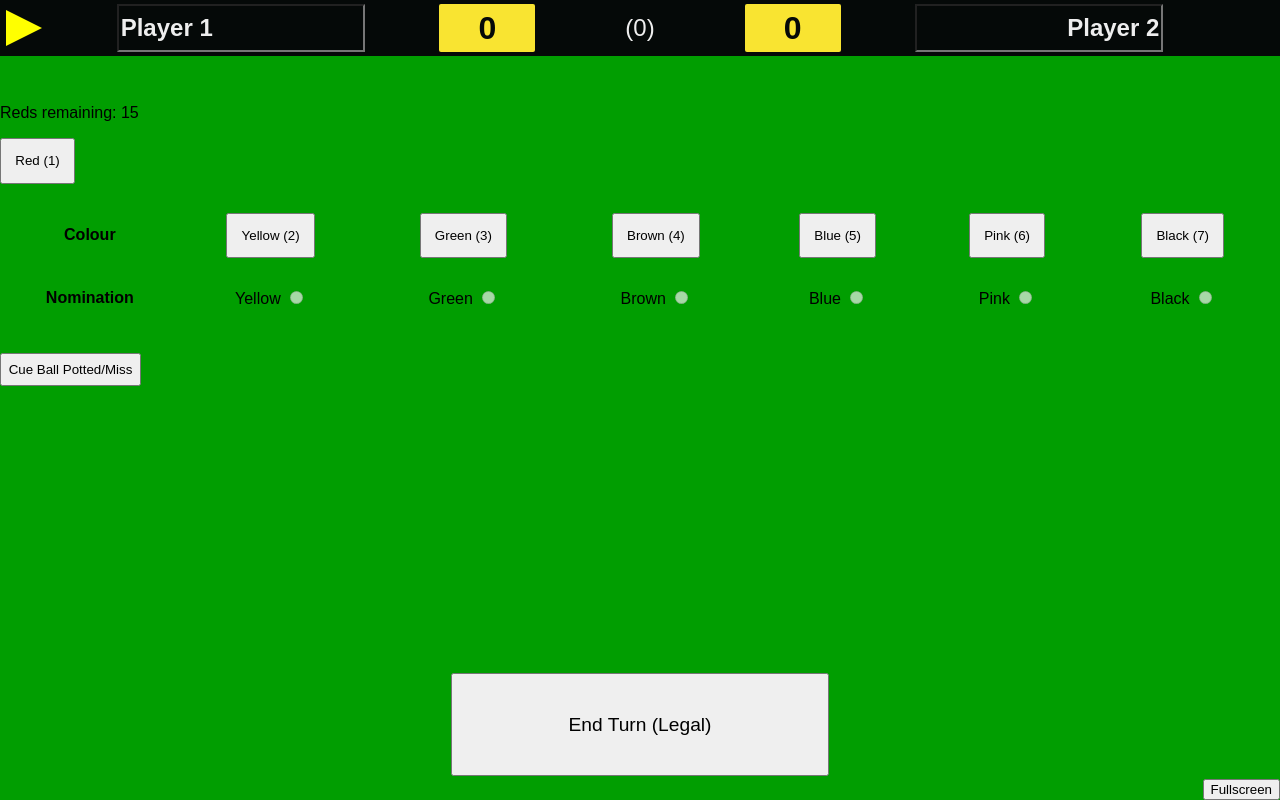
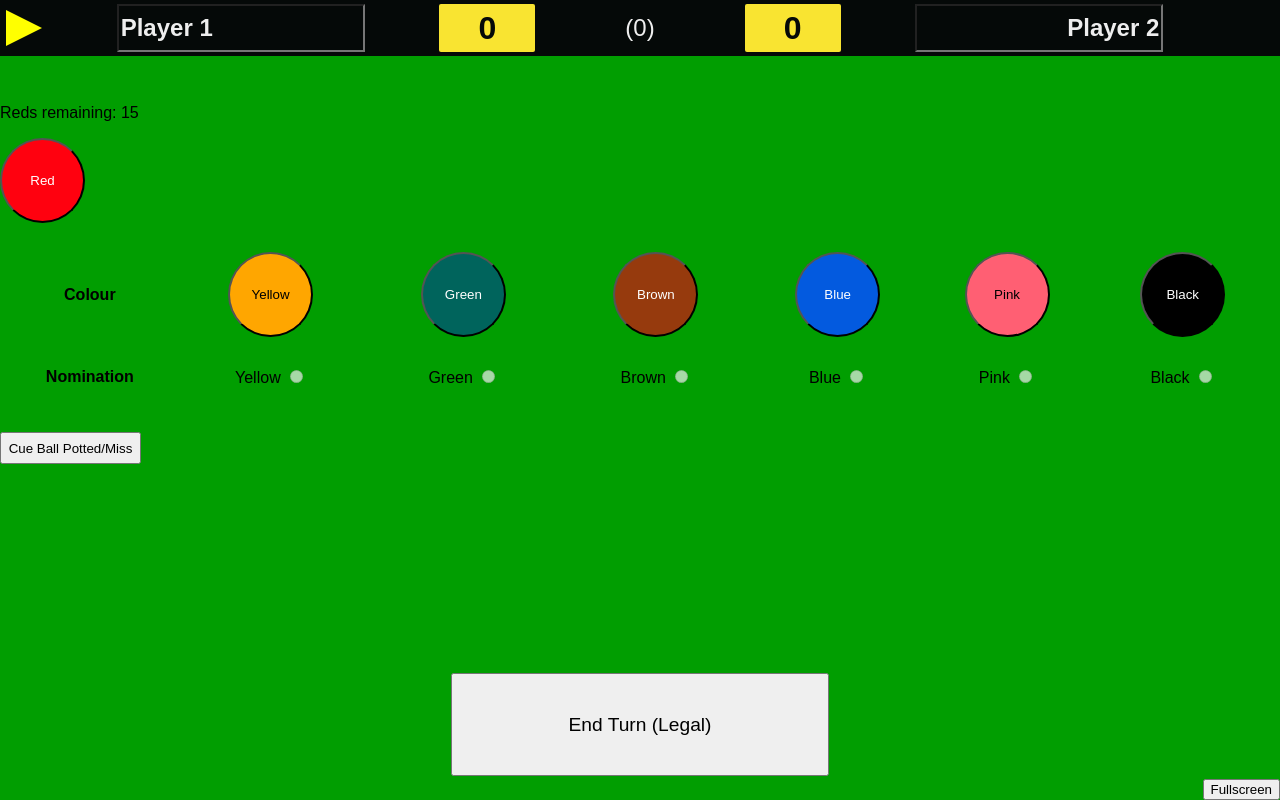
Before and after one commit to ZabutonNage/snooker-score, a plain HTML site: page index.html in a window 1280 px wide. Drawn offline with Linux system fonts and the light colour scheme.

Commit message:
make ball buttons round with their relevant color

```diff
--- a/index.html
+++ b/index.html
@@ -92,7 +92,41 @@
 
         .btn-ball {
             padding: 1em;
+            width: 85px;
+            height: 85px;
+            border-radius: 50%;
         }
+        .btn-ball.ball-red {
+            background-color: #ff010f;
+            color: #fff;
+        }
+        .btn-ball.ball-yellow {
+            background-color: #ffa600;
+        }
+        .btn-ball.ball-green {
+            background-color: #00645c;
+            color: #fff;
+        }
+        .btn-ball.ball-brown {
+            background-color: #963a0d;
+            color: #fff;
+        }
+        .btn-ball.ball-blue {
+            background-color: #035adf;
+            color: #fff;
+        }
+        .btn-ball.ball-pink {
+            background-color: #ff5f73;
+        }
+        .btn-ball.ball-black {
+            background-color: #000;
+            color: #fff;
+        }
+        .btn-ball:disabled {
+            background-color: rgba(239, 239, 239, 0.3);
+            color: rgba(16, 16, 16, 0.3);
+        }
+
         button#foul-cue {
             padding: .5em;
         }
@@ -164,29 +198,29 @@
     <p>Reds remaining: <span id="redsRemaining"></span></p>
 
     <p>
-        <button id="btn-red" data-value="1" class="btn-ball">Red (1)</button>
+        <button id="btn-red" data-value="1" class="btn-ball ball-red">Red</button>
     </p>
     <form id="nominate-form" onsubmit="return false;">
         <table>
             <tr>
                 <th>Colour</th>
                 <td>
-                    <button data-value="2" class="js-colorBtn btn-ball">Yellow (2)</button>
+                    <button data-value="2" class="js-colorBtn btn-ball ball-yellow">Yellow</button>
                 </td>
                 <td>
-                    <button data-value="3" class="js-colorBtn btn-ball">Green (3)</button>
+                    <button data-value="3" class="js-colorBtn btn-ball ball-green">Green</button>
                 </td>
                 <td>
-                    <button data-value="4" class="js-colorBtn btn-ball">Brown (4)</button>
+                    <button data-value="4" class="js-colorBtn btn-ball ball-brown">Brown</button>
                 </td>
                 <td>
-                    <button data-value="5" class="js-colorBtn btn-ball">Blue (5)</button>
+                    <button data-value="5" class="js-colorBtn btn-ball ball-blue">Blue</button>
                 </td>
                 <td>
-                    <button data-value="6" class="js-colorBtn btn-ball">Pink (6)</button>
+                    <button data-value="6" class="js-colorBtn btn-ball ball-pink">Pink</button>
                 </td>
                 <td>
-                    <button data-value="7" class="js-colorBtn btn-ball">Black (7)</button>
+                    <button data-value="7" class="js-colorBtn btn-ball ball-black">Black</button>
                 </td>
             </tr>
             <tr>
```
